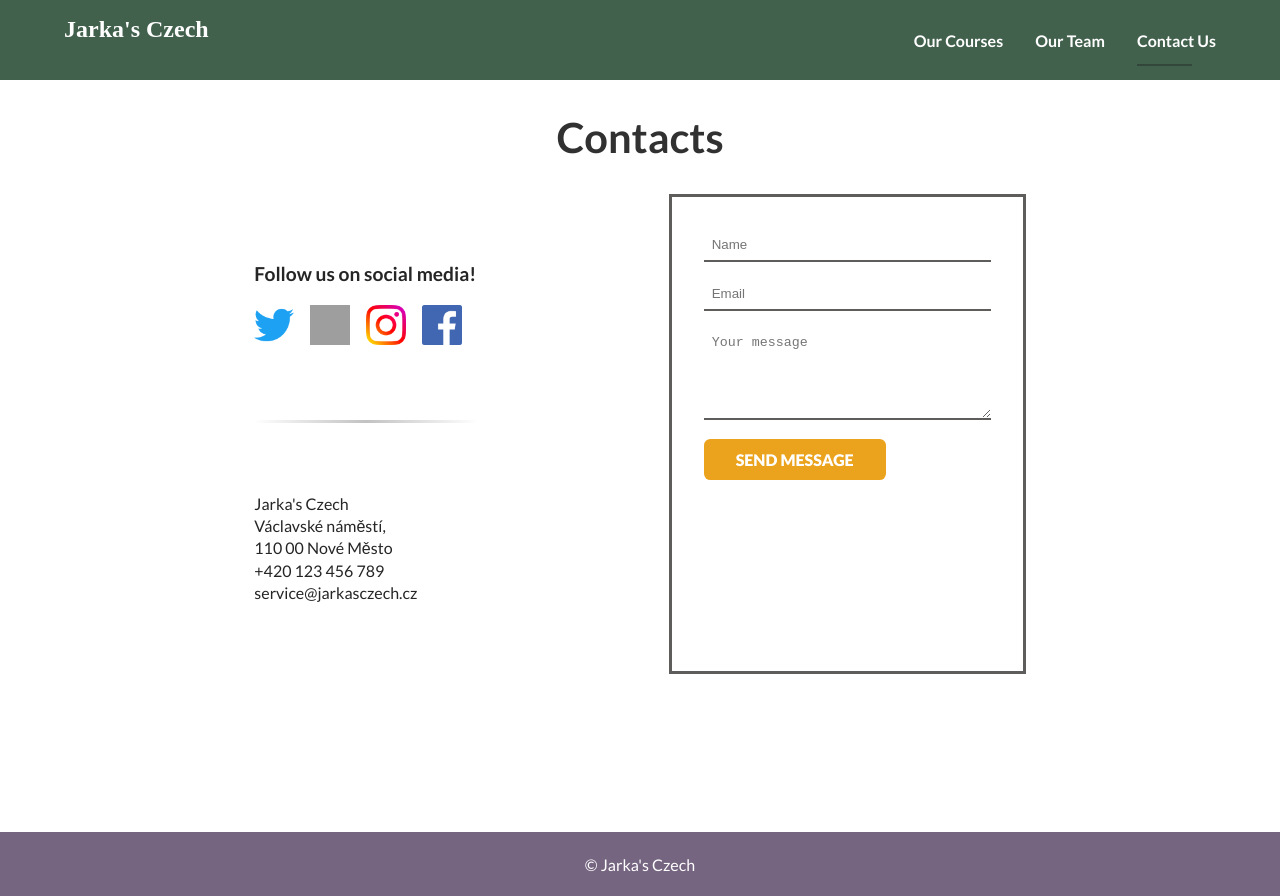
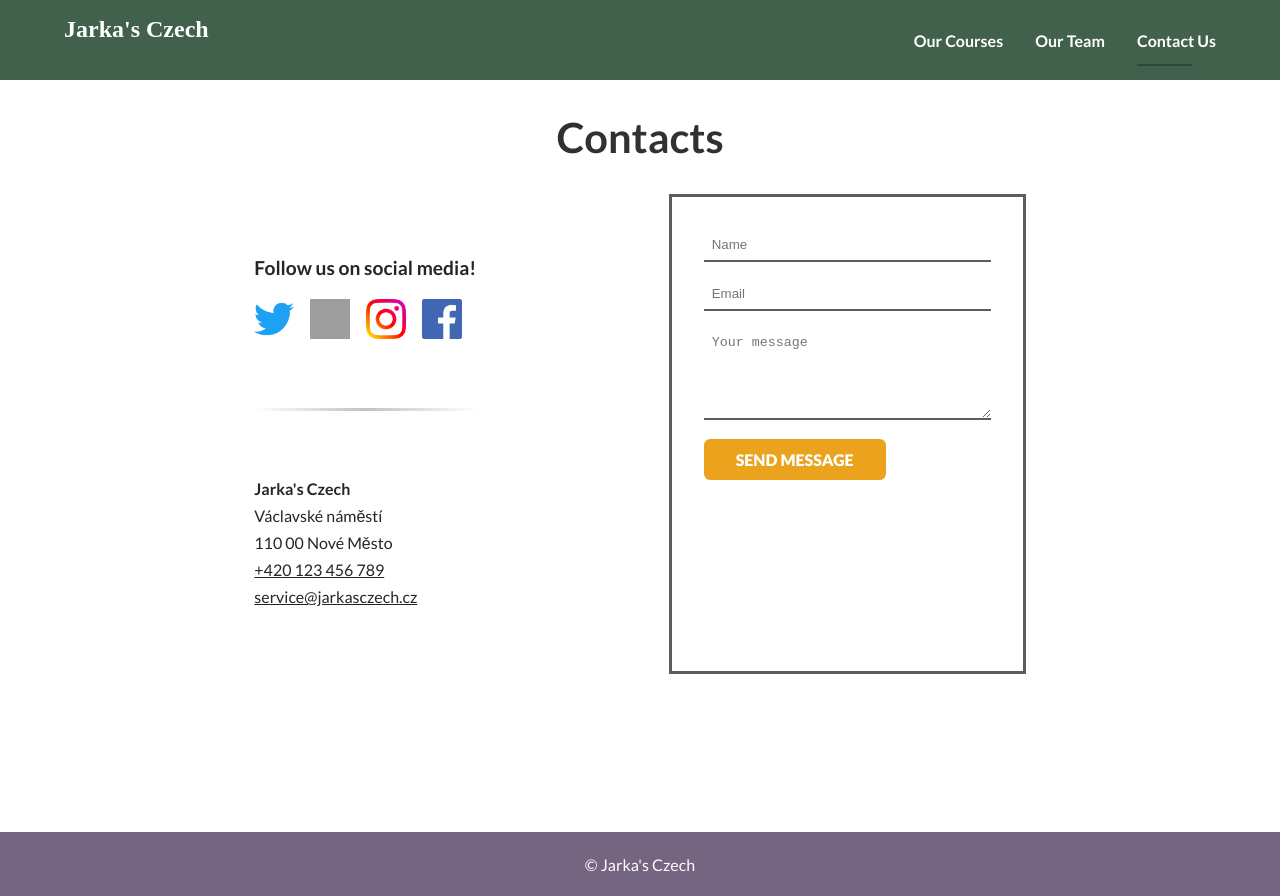
Before and after one commit to t-pyrope/jarkas-czech, a React (Create React App) app: page /contacts in a window 1280 px wide. Built offline with nearby package versions, Linux system fonts and the light colour scheme; grey boxes are pictures that could not be loaded; a web font is replaced by a local one.

Commit message:
address tag instead of div in about-us

```diff
--- a/src/pages/ContactUs.js
+++ b/src/pages/ContactUs.js
@@ -57,13 +57,17 @@ const ContactUs = () => {
             <a href="https://facebook.com/" target="_blank" rel="noopener noreferrer"><img src={facebook} alt="facebook" /></a>
           </div>
           <Line />
-          <div className="address">
-            <p>Jarka&#39;s Czech</p>
-            <p>Václavské náměstí, </p>
-            <p>110 00 Nové Město</p>
-            <p>+420 123 456 789</p>
-            <p>service@jarkasczech.cz</p>
-          </div>
+          <address>
+            <strong>Jarka&#39;s Czech</strong>
+            <br />
+            Václavské náměstí
+            <br />
+            110 00 Nové Město
+            <br />
+            <a href="tel:+420123456789">+420 123 456 789</a>
+            <br />
+            <a href="mailto:service@jarkasczech.cz">service@jarkasczech.cz</a>
+          </address>
         </Info>
         <Form>
           <form id="contact-form" onSubmit={(e) => submitHandler(e)}>
@@ -127,6 +131,16 @@ const Info = styled.div`
         height: 2.5rem;
         margin: 1rem 1rem 0rem 0rem;
     }
+
+    address {
+      line-height: 1.7rem;
+      font-style: normal;
+
+      a {
+        color: inherit;
+        text-decoration: underline;
+      }
+    }
 `;
 
 const Form = styled.div`
```
